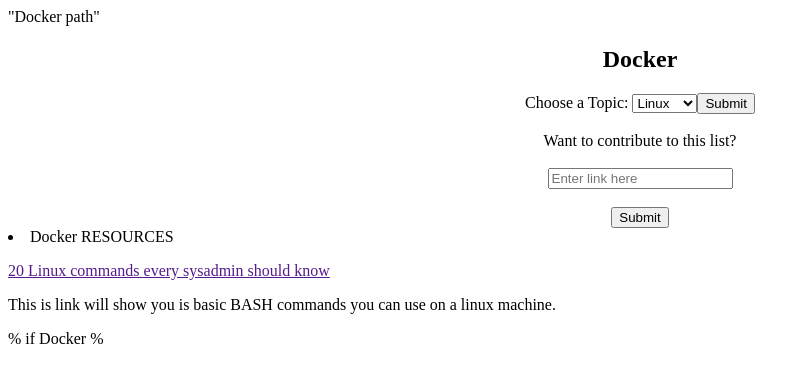
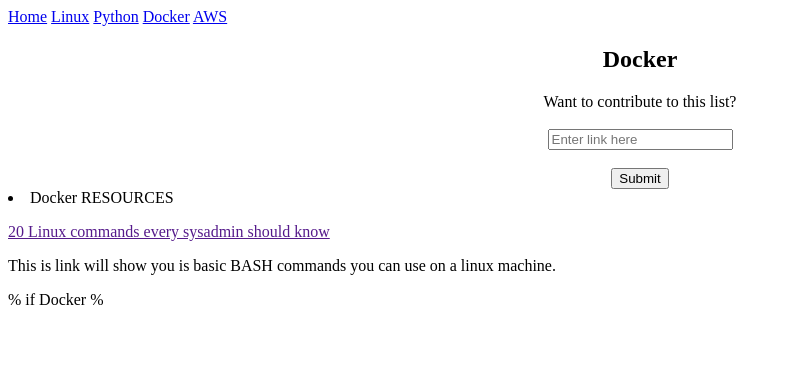
Before and after one commit to kyleriley997/DevNote, a Flask app: page /dockerPage in a window 1280 px wide. Shown: the top 383 px of the page, without its empty margins (0-810 px from the left). Run offline with Flask 2, Linux system fonts and the light colour scheme; data that the repository does not hold is empty.

Commit message:
update docker.html

```diff
--- a/app/app/main.py
+++ b/app/app/main.py
@@ -52,13 +52,13 @@ def addLinux():
     db.session.add(new_record)
     db.session.commit()
 
-    red.hset("url_link", url_link)
+    red.hset(id, "url_link", url_link)
 
     #record = linuxTable.query.filter_by(id=id).first() #filters by id #
     #print(record)
 
     print(red.hgetall(id))
-    return redirect(url_for('linuxPage'))
+    return redirect(url_for("linux.html"))
     # return render_template('linux.html', saved=1, id=id, url_link=red.hget(id, "url_link"))
 
 @app.route("/addPython", methods=["POST"])
@@ -113,36 +113,36 @@ def addAWS():
     return render_template('aws_page.html', saved=1, id=id, url_link=red.hget(id, "url_link"))
 
 
-# create different delete routes for each url page. No if and else.
-@app.route('/deleteLinux/<int:topic_id>')
+# create different delete routes for each url page.
+@app.route('/deleteLinux/<int:topic_id>', methods=['POST'])
 def deleteLinux(topic_id):
-    topic_id = linuxTable.query.filter_by(id=topic_id).first()
-    db.session.delete(topic_id)
+    topic = linuxTable.query.filter_by(id=topic_id).first()
+    db.session.delete(topic)
     db.session.commit()
-    return redirect(url_for('linuxPage'))
+    return redirect(url_for('linux.html'))
 
 
-@app.route('/deletePython/<int:topic_id>')
+@app.route('/deletePython/<int:topic_id>', methods=['POST'])
 def deletePython(topic_id):
-    topic_id = pythonTable.query.filter_by(id=topic_id).first()
-    db.session.delete(topic_id)
+    topic = pythonTable.query.filter_by(id=topic_id).first()
+    db.session.delete(topic)
     db.session.commit()
-    return redirect(url_for('pythonPage'))
+    return redirect(url_for('python.html'))
 
-@app.route('/deleteDocker/<int:topic_id>')
+@app.route('/deleteDocker/<int:topic_id>', methods=['POST'])
 def deleteDocker(topic_id):
-    topic_id = dockerTable.query.filter_by(id=topic_id).first()
-    db.session.delete(topic_id)
+    topic = dockerTable.query.filter_by(id=topic_id).first()
+    db.session.delete(topic)
     db.session.commit()
-    return redirect(url_for('dockerPage'))
+    return redirect(url_for('docker.html'))
 
 
-@app.route('/deleteAWS/<int:topic_id>')
+@app.route('/deleteAWS/<int:topic_id>', methods=['POST'])
 def deleteAWS(topic_id):
-    topic_id = awsTable.query.filter_by(id=topic_id).first()
-    db.session.delete(topic_id)
+    topic = awsTable.query.filter_by(id=topic_id).first()
+    db.session.delete(topic)
     db.session.commit()
-    return redirect(url_for('awsPage'))
+    return redirect(url_for('aws_page.html'))
 
 @app.route("/updateLinux/<int:topic_id>", methods = ["POST", "GET"])
 def updateLinux(topic_id):
@@ -153,11 +153,11 @@ def updateLinux(topic_id):
             updateTopic.url_link = request.form["updateLinux"]
             try:
                db.session.commit()
-               return redirect(url_for('linuxPage'))
+               return redirect(url_for("linuxPage"))
             except:
                return "There was a problem updating the linux table"
     else:
-        return render_template('update_linux.html', updateTopic=updateTopic)
+        return render_template("update_linux.html", updateTopic=updateTopic)
 
 @app.route("/updatePython/<int:topic_id>", methods = ["POST", "GET"])
 def updatePython(topic_id):
@@ -168,7 +168,7 @@ def updatePython(topic_id):
             updateTopic.url_link = request.form["updatePython"]
             try:
                db.session.commit()
-               return redirect(url_for('pythonPage'))
+               return redirect(url_for("pythonPage"))
             except:
                return "There was a problem updating the python table"
     else:
@@ -183,7 +183,7 @@ def updateDocker(topic_id):
             updateTopic.url_link = request.form["updateDocker"]
             try:
                db.session.commit()
-               return redirect(url_for('dockerPage'))
+               return redirect(url_for("dockerPage"))
             except:
                return "There was a problem updating the docker table"
     else:
@@ -198,7 +198,7 @@ def updateAWS(topic_id):
             updateTopic.url_link = request.form["updateAWS"]
             try:
                db.session.commit()
-               return redirect(url_for('awsPage'))
+               return redirect(url_for("awsPage"))
             except:
                return "There was a problem updating the linux table"
     else:
--- a/app/app/templates/docker.html
+++ b/app/app/templates/docker.html
@@ -1,29 +1,36 @@
 <!DOCTYPE html>
 <html lang="en">
-<title>Docker Commands Resources</title>
+<div class='ui segment'>
+
+    <a class='ui blue button' href="/">Home</a>
+
+    <a class='ui blue button' href="/linuxPage">Linux</a>
+
+    <a class='ui blue button' href="/pythonPage">Python</a>
+
+    <a class='ui blue button' href="/dockerPage">Docker</a>
+
+    <a class='ui blue button' href="/awsPage">AWS</a>
+
+</div>
+<!-- <title>Linux Commands Resources</title> -->
 <head>
     <meta charset="UTF-8">
     <meta name="viewport" content="width=device-width, initial-scale=1.0">
-    <title>DevNote</title>
-    <form action="placeholder">"Docker path"</form>
-<center>
-    <!--Drop Down-->
+
+    <center>
+
     <body>
         <h2>Docker</h2>
     </body>
-    <label for="Topics">Choose a Topic:</label>
-    <select name="Topics">
-        <option value="Linux">Linux</option>
-        <option value="Python">Python</option>
-        <option value="Docker">Docker</option>
-        <option value="AWS">AWS</option>
+    <form action="/addDocker" method="POST">
+
+        <label for="phone">Want to contribute to this list?</label><br><br>
+        <input type= "text" name="url_link" placeholder="Enter link here"><br><br>
         <input type="submit">
-        <br>
-        <br>
-        <label for="phone">Want to contribute to this list?</label><br><br>
-        <input placeholder="Enter link here"><br><br>
-        <input type="submit">
-</center>
+    </form>
+
+    </center>
     </select>
     <li>Docker RESOURCES</li>
     <!--This will be the link to the website resources -->
```
